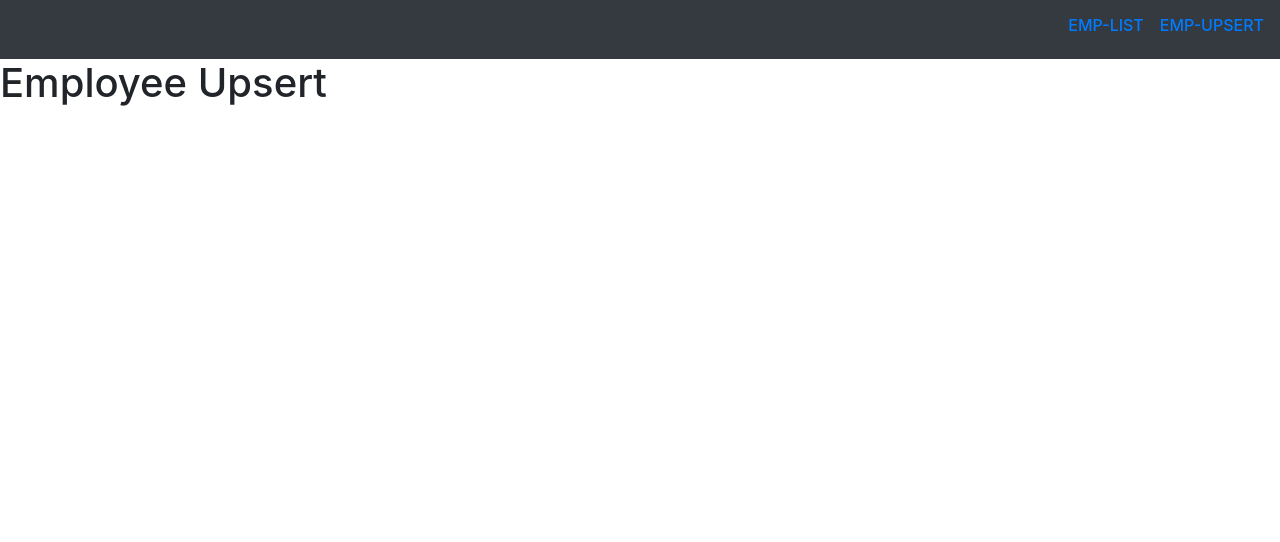
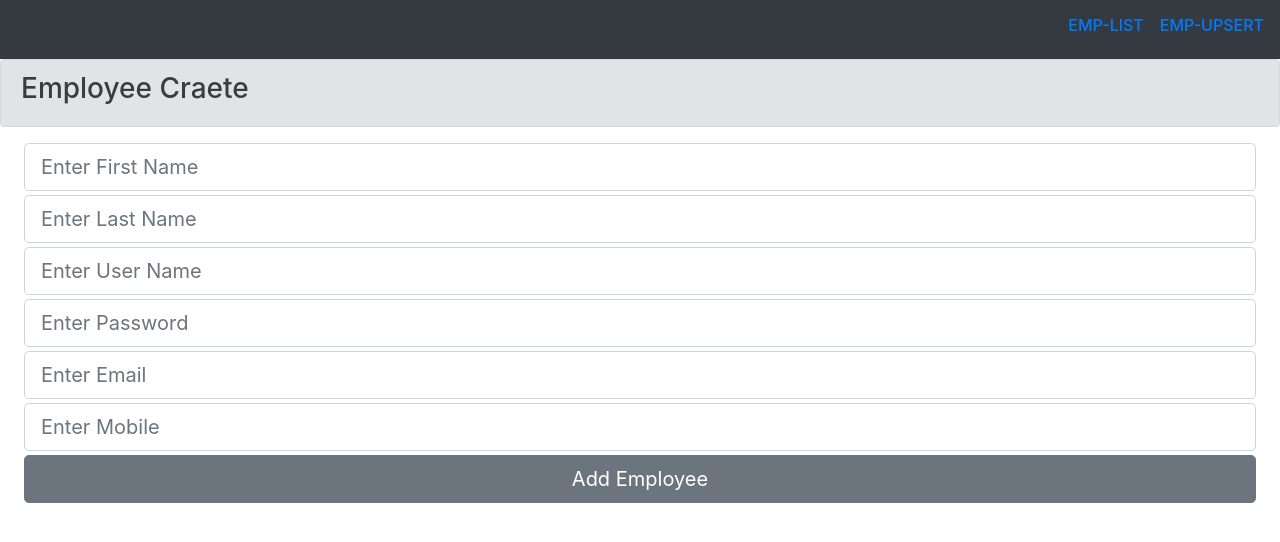
Before and after one commit to cg-202/day10-ems-app, a React (Create React App) app: page /employee-upsert in a window 1280 px wide. Shown: the top 542 px of the page. Built offline with nearby package versions, Linux system fonts and the light colour scheme.

Commit message:
employee form

```diff
--- a/src/pages/EmployeeUpsert.js
+++ b/src/pages/EmployeeUpsert.js
@@ -1,7 +1,67 @@
 export const EmployeeUpsert = () => {
   return (
     <div>
-      <h1>Employee Upsert</h1>
+      <div className="alert alert-secondary">
+        <h3>Employee Craete</h3>
+      </div>
+
+      <form className="mx-4">
+        <div>
+          <input
+            type="text"
+            className="form-control form-control-lg mb-1"
+            placeholder="Enter First Name"
+          />
+        </div>
+
+        <div>
+          <input
+            type="text"
+            className="form-control form-control-lg mb-1"
+            placeholder="Enter Last Name"
+          />
+        </div>
+
+        <div>
+          <input
+            type="text"
+            className="form-control form-control-lg mb-1"
+            placeholder="Enter User Name"
+          />
+        </div>
+
+        <div>
+          <input
+            type="password"
+            className="form-control form-control-lg mb-1"
+            placeholder="Enter Password"
+          />
+        </div>
+
+        <div>
+          <input
+            type="text"
+            className="form-control form-control-lg mb-1"
+            placeholder="Enter Email"
+          />
+        </div>
+
+        <div>
+          <input
+            type="text"
+            className="form-control form-control-lg mb-1"
+            placeholder="Enter Mobile"
+          />
+        </div>
+
+        <div>
+          <input
+            type="button"
+            value="Add Employee"
+            className="btn btn-lg btn-secondary w-100"
+          />
+        </div>
+      </form>
     </div>
   );
 };
```
